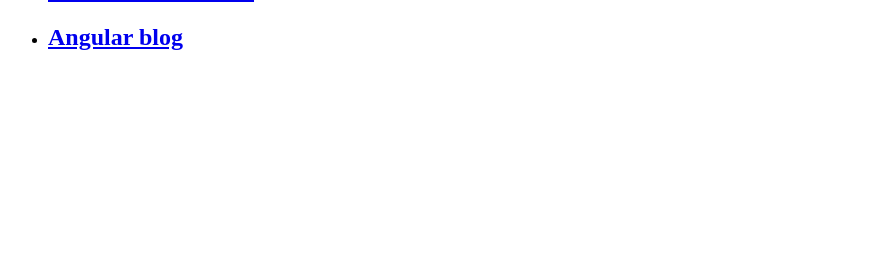
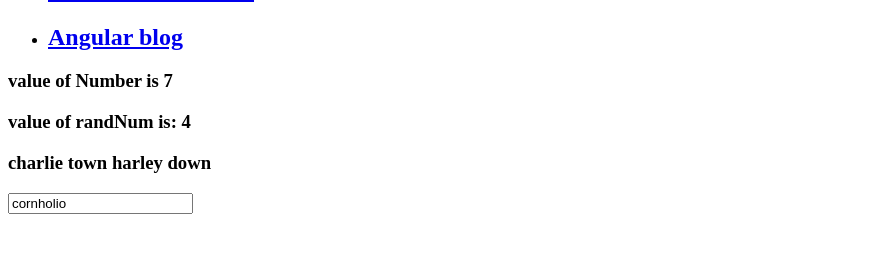
Before and after one commit to charleshtrenholm/hello_angular, an Angular app in the folder public/: page / in a window 1280 px wide. Shown: the part 521-774 px from the top of the page, without its empty margins (0-873 px from the left). Built offline with nearby package versions, Linux system fonts and the light colour scheme; no server answers.

Commit message:
components handle data requests, display info on the client side

```diff
--- a/public/src/app/app.component.html
+++ b/public/src/app/app.component.html
@@ -17,5 +17,13 @@
     <h2><a target="_blank" rel="noopener" href="https://blog.angular.io/">Angular blog</a></h2>
   </li>
 </ul>
+<h3>value of Number is {{num}}</h3>
+<h3>value of randNum is: {{randNum}}</h3>
+<h3>{{str}}</h3>
+<input type="text" [value]="first_name" />
+<div *ngFor="let task of tasks">
+  <p>{{task.title}}</p>
+  <p>{{task.desc}}</p>
+</div>
 
 <router-outlet></router-outlet>
--- a/public/src/app/app.component.ts
+++ b/public/src/app/app.component.ts
@@ -1,4 +1,4 @@
-import { Component } from '@angular/core';
+import { Component, OnInit } from '@angular/core';
 import { HttpService } from './http.service'
 
 @Component({
@@ -6,7 +6,27 @@ import { HttpService } from './http.service'
   templateUrl: './app.component.html',
   styleUrls: ['./app.component.css']
 })
-export class AppComponent {
+export class AppComponent implements OnInit {
   title = 'Charlie Land';
+  tasks = []
+  num: number;
+  randNum: number;
+  str: string;
+  first_name: string
   constructor(private _httpService: HttpService){}
+  ngOnInit(){
+    this.num = 7;
+    this.randNum = Math.floor((Math.random() * 10) + 1)
+    this.str = "charlie town harley down"
+    this.first_name = "cornholio"
+    this.getTasksFromService();
+  }
+  getTasksFromService(){
+    let observable = this._httpService.getTasks();
+    observable.subscribe(data => {
+      console.log("got our tasks HAHA WHAT!", data)
+      this.tasks = data;
+    });
+  }
+
 }
--- a/public/src/app/http.service.ts
+++ b/public/src/app/http.service.ts
@@ -6,18 +6,19 @@ import { HttpClient } from '@angular/common/http';
 })
 export class HttpService {
   constructor(private _http: HttpClient) {
-     this.getTasks();
+    //  this.getTasks();
    }
   getTasks(){
-    let tempObservable = this._http.get('/tasks');
-    tempObservable.subscribe(data => {
-      console.log("got our tasks!", data)
-      for (var i in data){
-        this.getOneTask(data[i]._id)
-        this.getPokemon(60);
-      }
-    });
+    // let tempObservable = this._http.get('/tasks');
+    // tempObservable.subscribe(data => {
+    //   console.log("got our tasks!", data)
+    //   for (var i in data){
+    //     this.getOneTask(data[i]._id)
+    //     this.getPokemon(60);
 
+    //   }
+    // });
+    return this._http.get('/tasks');
   }
   getOneTask(id){
     let tempObservable = this._http.get('/tasks/'+id);
```
